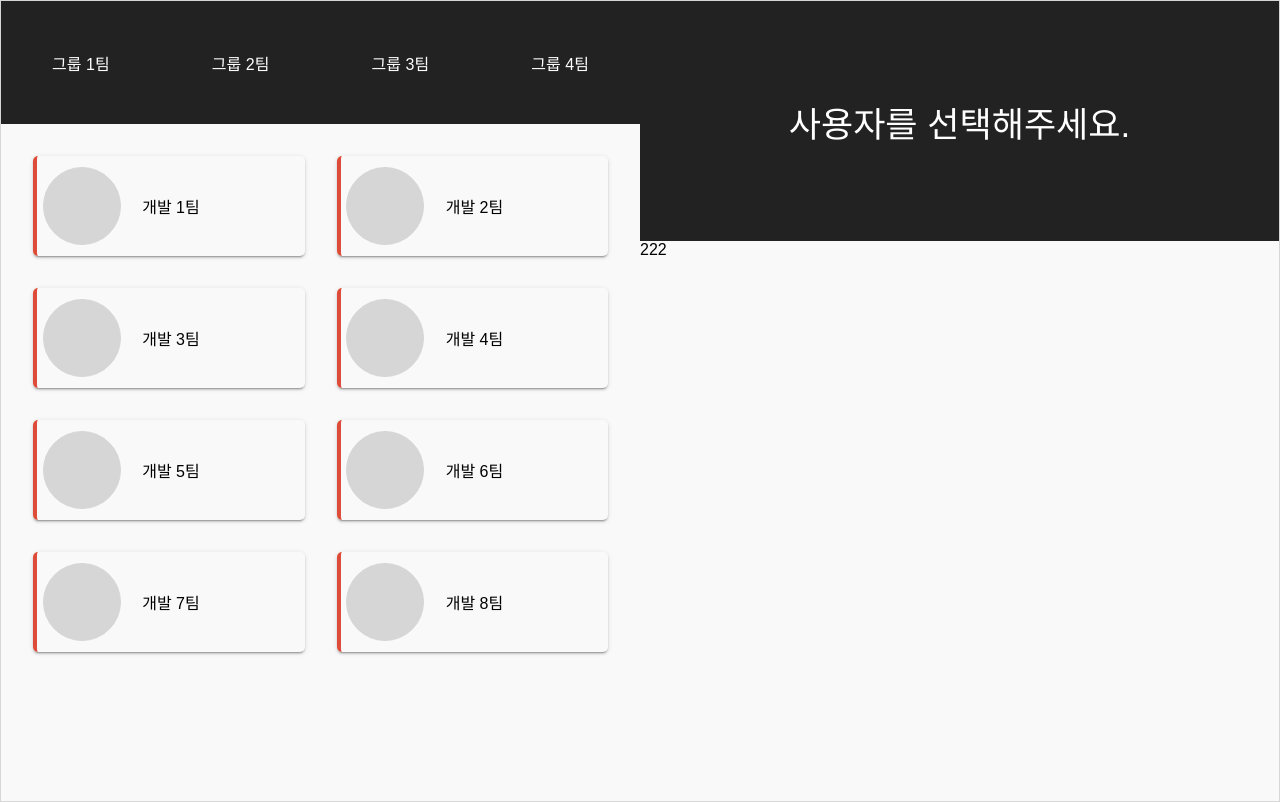
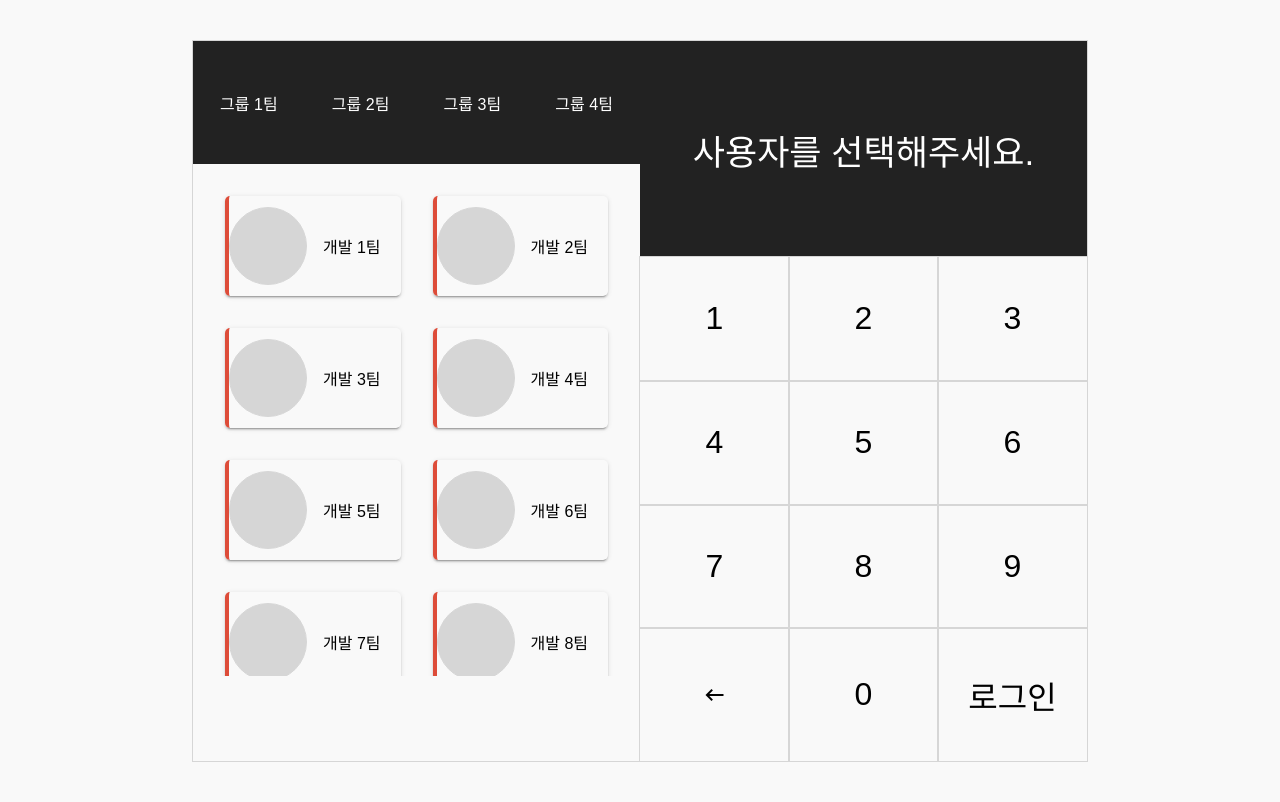
Before and after one commit to junyunga/react-study, a React (Create React App) app: page /user-switch in a window 1280 px wide. Built offline with nearby package versions, Linux system fonts and the light colour scheme.

Commit message:
key pad layout

```diff
--- a/src/components/user-switch/user-password/index.js
+++ b/src/components/user-switch/user-password/index.js
@@ -5,7 +5,6 @@ import './index.scss';
 class UserPassword extends Component {
     render() {
         const {passwordDDisplay, title} = this.props;
-        console.log(title)
         const displayState = {
             _ui: ''
         };
--- a/src/core/components/keypad/index.js
+++ b/src/core/components/keypad/index.js
@@ -5,7 +5,22 @@ import './index.scss';
 class KeyPad extends Component {
     render() {
         return (
-            <div>222</div>
+            <div className="keypad-container">
+                <div className="key">1</div>
+                <div className="key">2</div>
+                <div className="key">3</div>
+                <div className="key">4</div>
+                <div className="key">5</div>
+                <div className="key">6</div>
+                <div className="key">7</div>
+                <div className="key">8</div>
+                <div className="key">9</div>
+                <div className="key"><i className="material-icons">
+                    keyboard_backspace
+                </i></div>
+                <div className="key">0</div>
+                <div className="key">로그인</div>
+            </div>
         );
 
     }
--- a/src/core/components/keypad/index.scss
+++ b/src/core/components/keypad/index.scss
@@ -0,0 +1,30 @@
+@import 'core/scss/index.scss';
+
+.keypad-container {
+  width: 100%;
+  height: 100%;
+  display: flex;
+  flex-flow: row wrap;
+  flex: 0 0 auto;
+
+  .key {
+    flex: 1 0 33.3333%;
+    display: flex;
+    justify-content: center;
+    align-items: center;
+    font-size: 32px;
+    outline: 1px solid #d6d6d6;
+
+    &:hover {
+      cursor: pointer;
+    }
+
+    &:active {
+      background-color: #222222;
+      color: #dd4c39;
+      -webkit-box-shadow: 0 3px 1px -2px rgba(0, 0, 0, .2), 0 2px 2px 0 rgba(0, 0, 0, .14), 0 1px 5px 0 rgba(0, 0, 0, .12);
+      -moz-box-shadow: 0 3px 1px -2px rgba(0, 0, 0, .2), 0 2px 2px 0 rgba(0, 0, 0, .14), 0 1px 5px 0 rgba(0, 0, 0, .12);
+      box-shadow: 0 3px 1px -2px rgba(0, 0, 0, .2), 0 2px 2px 0 rgba(0, 0, 0, .14), 0 1px 5px 0 rgba(0, 0, 0, .12);
+    }
+  }
+}
--- a/src/page/user-switch/index.scss
+++ b/src/page/user-switch/index.scss
@@ -10,8 +10,8 @@
   align-items: center;
 
   .user-switch {
-    width: 1280px;
-    height: 800px;
+    width: 70vw;
+    height: 90vh;
 
     .user-switch--container {
       display: flex;
@@ -29,6 +29,8 @@
         }
         .user-switch-content-list---wrapper {
           padding: 16px;
+          height: 60vh;
+          overflow-y: scroll;
         }
       }
 
```
